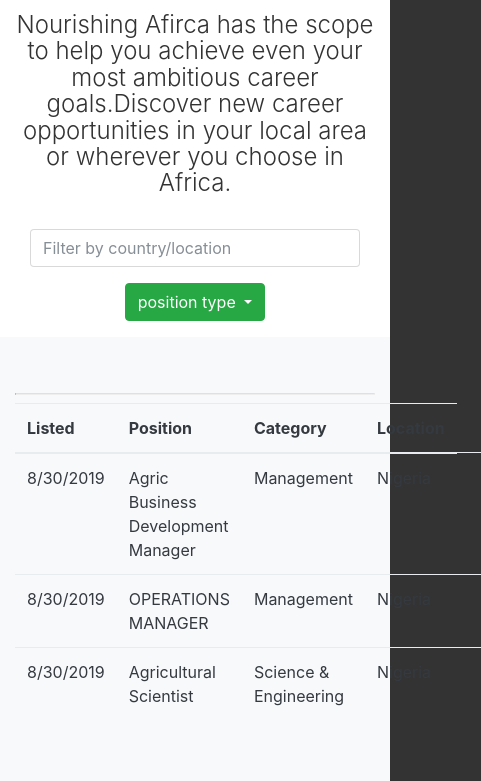
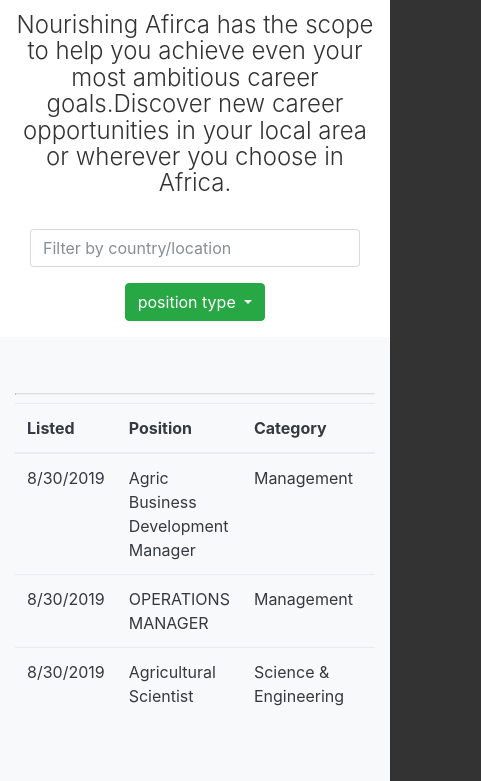
Before and after one commit to sommyj/NourishingAfrica, a plain HTML site: page src/job_portal.html in a window 390 px wide. Shown: the part 62-843 px from the top of the page, 481 px wide, since content can reach past the window. Drawn offline with Linux system fonts and the light colour scheme.

Commit message:
Add table responsiveness in job portal page

```diff
--- a/src/job_portal.html
+++ b/src/job_portal.html
@@ -55,7 +55,7 @@
             <div class="row">
               <div class="col-md-12">
                 <hr>
-                <table class="table table-hover">
+                <table class="table table-hover table-responsive">
                   <thead>
                     <tr>
                       <th>Listed</th>
```
